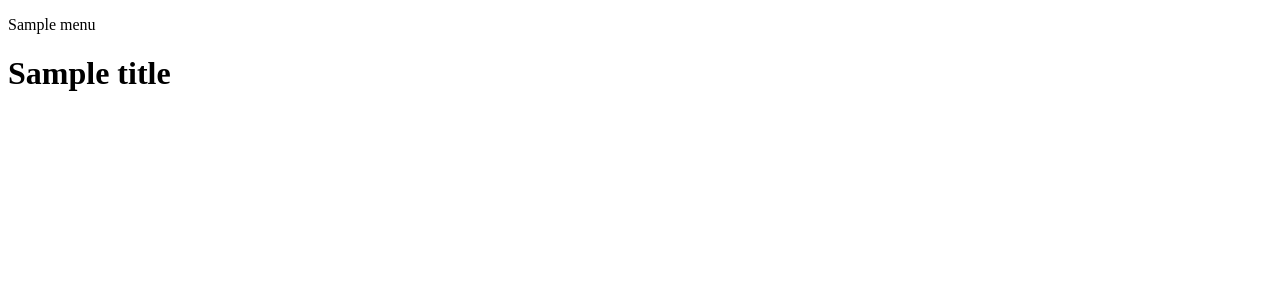
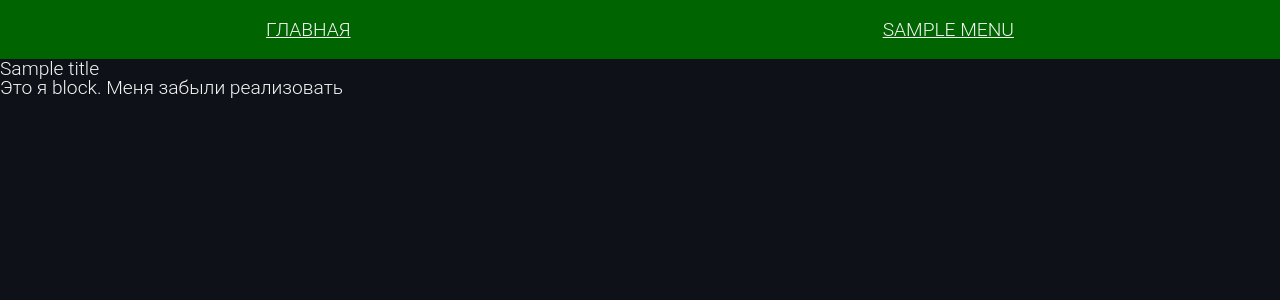
Before and after one commit to zxdmimfort/simple-django, a Django app: template nc/workers/templates/workers/about.html in a window 1280 px wide. Shown: the top 300 px of the page. Run offline with Django 4.2, Linux system fonts and the light colour scheme; the template is opened without the code that fills it: most values are stand-ins (such as "Sample title", 1, 10 or a date in 2020).

Commit message:
Создал base.html, исправил reset.css

```diff
--- a/nc/nc/settings.py
+++ b/nc/nc/settings.py
@@ -55,7 +55,9 @@ ROOT_URLCONF = 'nc.urls'
 TEMPLATES = [
     {
         'BACKEND': 'django.template.backends.django.DjangoTemplates',
-        'DIRS': [],
+        'DIRS': [
+            BASE_DIR / 'templates',
+        ],
         'APP_DIRS': True,
         'OPTIONS': {
             'context_processors': [
@@ -117,6 +119,7 @@ USE_TZ = True
 # https://docs.djangoproject.com/en/4.2/howto/static-files/
 
 STATIC_URL = 'static/'
+STATIC_ROOT = 'static/'
 
 # Default primary key field type
 # https://docs.djangoproject.com/en/4.2/ref/settings/#default-auto-field
--- /dev/null
+++ b/nc/templates/base.html
@@ -0,0 +1,26 @@
+{% load static %}
+<!DOCTYPE html>
+<html lang="en">
+<head>
+    <meta charset="UTF-8">
+    <title>{{ title }}</title>
+    <link rel="stylesheet" type="text/css" href="{% static 'workers/reset.css' %}"/>
+    <link rel="stylesheet" type="text/css" href="{% static 'workers/style.css' %}"/>
+</head>
+<body>
+<header style="padding-top: 0px">
+    <ul>
+        <li><a class="text header-text" href="{% url 'home' %}">Главная</a></li>
+        {% for m in menu %}
+        {% if not forloop.last %}<li>{% else %}<li class="last">{% endif %}
+            <a class="text header-text" href="{% url m.url_name %}">{{ m.title }}</a>
+        </li>
+        {% endfor %}
+    </ul>
+</header>
+
+{% block content %} {% endblock %}
+{% block hehe %}<h1 class="text">Это я block. Меня забыли реализовать</h1>{% endblock %}
+
+</body>
+</html>
--- a/nc/workers/static/workers/reset.css
+++ b/nc/workers/static/workers/reset.css
@@ -1,50 +1,45 @@
 html, body, div, span, applet, object, iframe,
 h1, h2, h3, h4, h5, h6, p, blockquote, pre,
 a, abbr, acronym, address, big, cite, code,
-the, dfn, in, are, img, ins, kbd, q, s, samp,
+del, dfn, em, img, ins, kbd, q, s, samp,
 small, strike, strong, sub, sup, tt, var,
 b, u, i, center,
-dl, dt, dd, ol, st, li,
+dl, dt, dd, ol, ul, li,
 fieldset, form, label, legend,
-table, caption, tbody, tfoot, thead, tr, th, td{
+table, caption, tbody, tfoot, thead, tr, th, td,
+article, aside, canvas, details, embed,
+figure, figcaption, footer, header, hgroup,
+menu, nav, output, ruby, section, summary,
+time, mark, audio, video {
     margin: 0;
     padding: 0;
     border: 0;
-    outline: 0;
     font-size: 100%;
+    font: inherit;
     vertical-align: baseline;
-    background: transparent;
 }
-body{
+article, aside, details, figcaption, figure,
+footer, header, hgroup, menu, nav, section {
+    display: block;
+}
+html {
+    height: 100%;
+}
+body {
     line-height: 1;
 }
-ol, st{
+ol, ul {
     list-style: none;
 }
-blockquote, q{
+blockquote, q {
     quotes: none;
 }
 blockquote:before, blockquote:after,
-q:before, q:after{
+q:before, q:after {
     content: '';
     content: none;
 }
-
-/* remember to define focus styles! */
-:focus{
-    outline: 0;
-}
-
-/* remember to highlight inserts somehow! */
-ins{
-    text-decoration: none;
-}
-the{
-    text-decoration: line-through;
-}
-
-/* tables still need 'cellspacing="0"' in the markup */
-table{
+table {
     border-collapse: collapse;
     border-spacing: 0;
 }
--- a/nc/workers/templates/workers/about.html
+++ b/nc/workers/templates/workers/about.html
@@ -1,11 +1,5 @@
-<!DOCTYPE html>
-<html lang="en">
-<head>
-    <meta charset="UTF-8">
-    <title>{{ title }}</title>
-</head>
-<body>
-<p>{{ menu }}</p>
-<h1>{{ title }}</h1>
-</body>
-</html>
+{% extends 'base.html' %}
+
+{% block content %}
+<h1 class="text">{{ title }}</h1>
+{% endblock %}
--- /dev/null
+++ b/nc/workers/templates/workers/includes/nav.html
@@ -0,0 +1,5 @@
+<nav>
+    <a href="#">Noob</a>
+    <a href="#">Middle</a>
+    <a href="#">Grandmaster</a>
+</nav>
```
Also changed, not shown: nc/workers/templates/workers/index.html (+8 -32 lines), nc/workers/views.py (+5 -3 lines).
